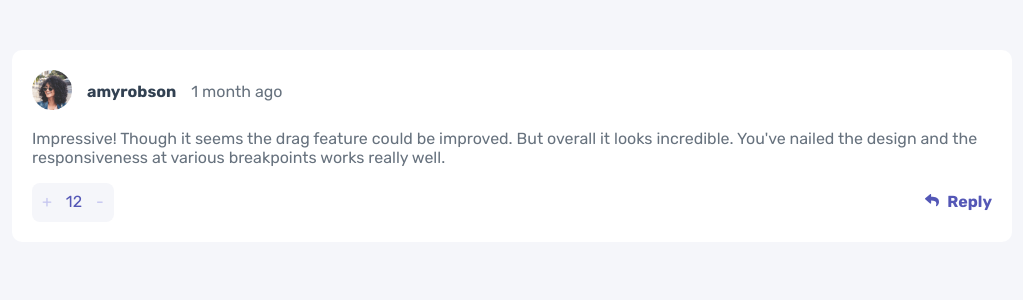
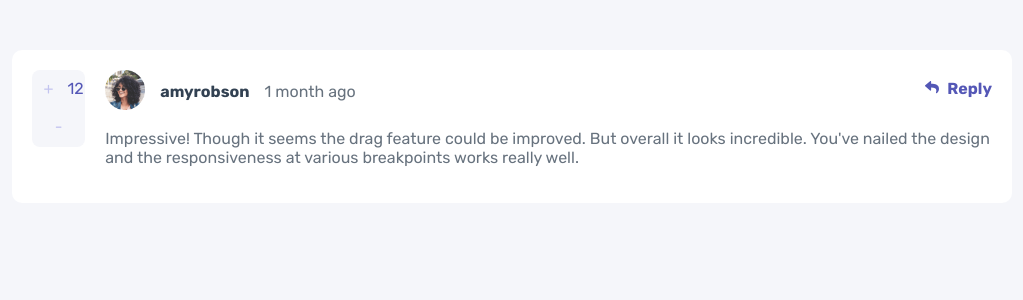
Before and after one commit to Kerri-AnnBates/interactive-comments, a React (Create React App) app in the folder client/: page / in a window 1280 px wide. Shown: the top 300 px of the page, without its empty margins (128-1151 px from the left). Built offline with nearby package versions, Linux system fonts and the light colour scheme.

Commit message:
style desktop view

```diff
--- a/client/src/components/Vote.js
+++ b/client/src/components/Vote.js
@@ -3,7 +3,7 @@ import React from 'react';
 const Vote = () => {
     return (
         <div className='vote'>
-            <div className='mobile-vote'><button>+</button> 12 <button>-</button></div>
+            <div className='vote-container'><button>+</button> 12 <button>-</button></div>
         </div>
     )
 }
--- a/client/src/styles/css/app.css
+++ b/client/src/styles/css/app.css
@@ -369,6 +369,13 @@ img {
   color: #67727e;
   position: relative;
 }
+@media screen and (min-width: 600px) {
+  .comment {
+    display: flex;
+    flex-direction: row-reverse;
+    align-items: flex-start;
+  }
+}
 
 .username {
   color: #324152;
@@ -382,6 +389,12 @@ img {
   position: absolute;
   right: 20px;
   bottom: 30px;
+}
+@media screen and (min-width: 600px) {
+  .user-actions {
+    top: 30px;
+    bottom: auto;
+  }
 }
 .user-actions img {
   margin-right: 5px;
@@ -410,6 +423,12 @@ img {
   color: #5457b6;
   display: inline-block;
   border-radius: 8px;
+  text-align: center;
+}
+@media screen and (min-width: 600px) {
+  .vote {
+    margin-right: 20px;
+  }
 }
 .vote button {
   color: #c3c4ef;
--- a/client/src/styles/sass/_comment.scss
+++ b/client/src/styles/sass/_comment.scss
@@ -6,6 +6,12 @@
     border-radius: 10px;
     color: $greyishBlue;
     position: relative;
+
+    @media screen and (min-width: 600px) {
+        display: flex;
+        flex-direction: row-reverse;
+        align-items: flex-start;
+    }
 }
 
 .username {
@@ -20,6 +26,11 @@
     position: absolute;
     right: 20px;
     bottom: 30px;
+
+    @media screen and (min-width: 600px) {
+        top: 30px;
+        bottom: auto;
+    }
 
     img {
         margin-right: 5px;
--- a/client/src/styles/sass/_vote.scss
+++ b/client/src/styles/sass/_vote.scss
@@ -2,8 +2,12 @@
     background-color: $veryLightGrey;
     color: $moderateBlue;
     display: inline-block;
-    // padding: 10px 5px;
     border-radius: 8px;
+    text-align: center;
+
+    @media screen and (min-width: 600px) {
+        margin-right: 20px;
+    }
 
     button {
         color: $lightGreyishBlue;
@@ -13,8 +17,3 @@
         padding: 10px 10px;
     }
 }
-
-// .mobile-vote {
-//     display: flex;
-//     flex-direction: column;
-// }
```
